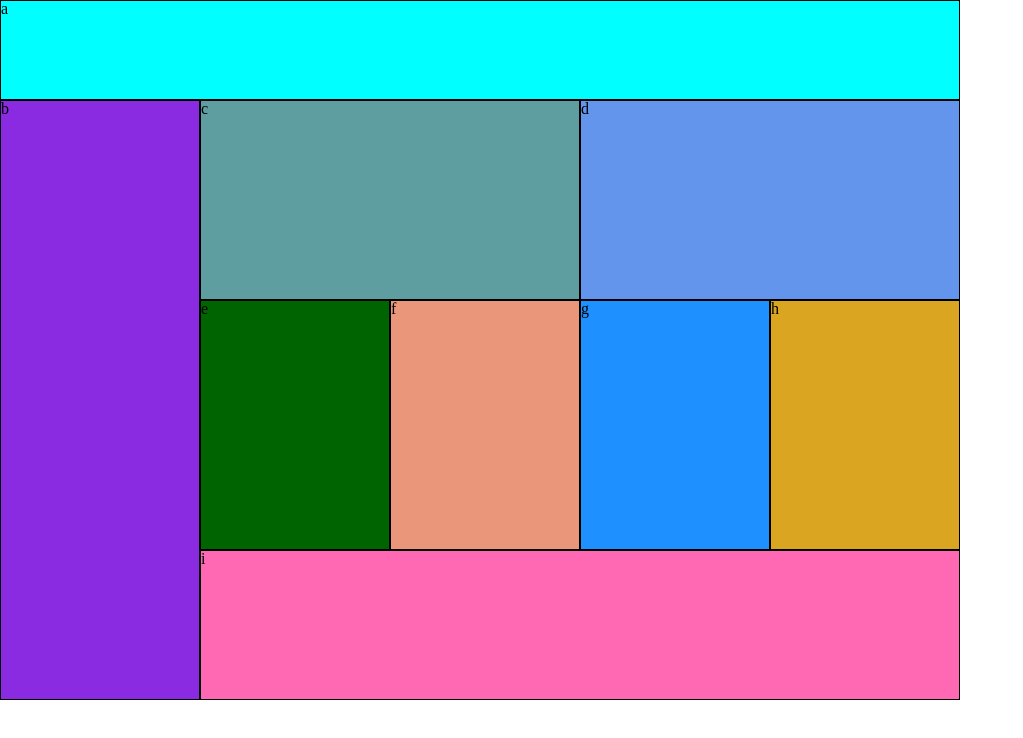
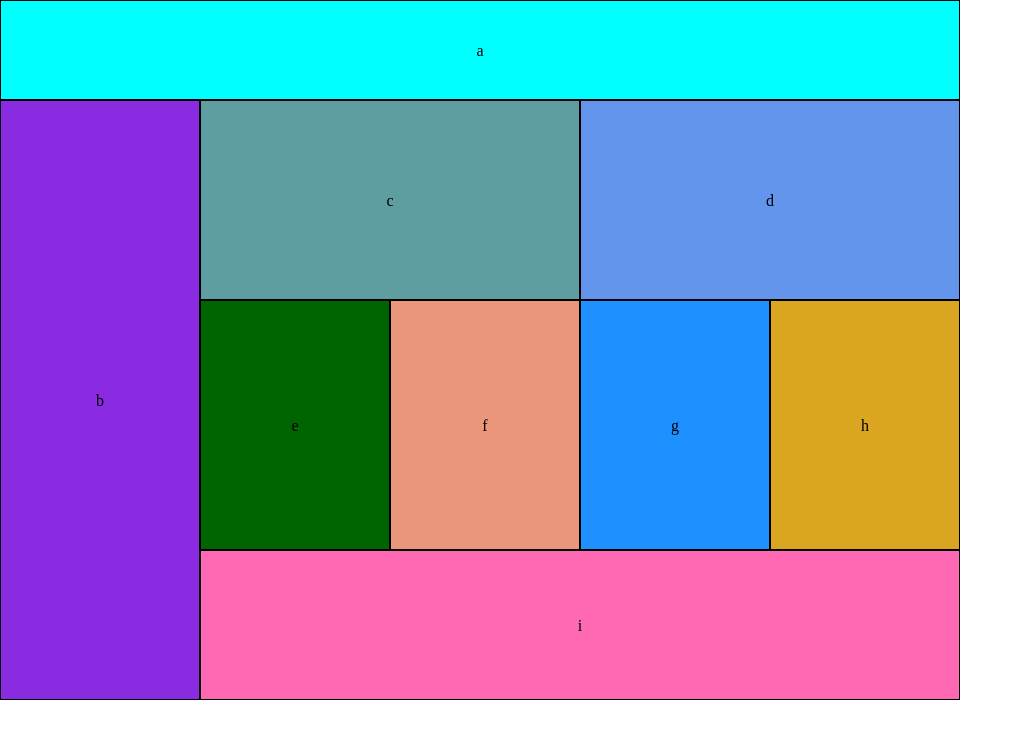
Before and after one commit to mdwohl/lab-01, a plain HTML site: page index.html in a window 1280 px wide. Shown: the whole page, without its empty margins (0-1023 px from the left). Drawn offline with Linux system fonts and the light colour scheme.

Commit message:
fixed centering of text

```diff
--- a/layout.css
+++ b/layout.css
@@ -1,94 +1,130 @@
 #a {
+  line-height: 75px;
+  text-align: center;
   width: 480px;
   height: 75px;
 }
 
 #b {
+  line-height: 150px;
+  text-align: center;
   width: 480px;
   height: 150px;
 }
 
 #c {
+  line-height: 125px;
+  text-align: center;
   width: 480px;
   height: 125px;
 }
 
 #d  {
+  line-height: 125px;
+  text-align: center;
   width: 480px;
   height: 125px;
 }
 
 #e {
+  line-height: 250px;
+  text-align: center;
   width: 240px;
   height: 250px;
   float: left;
 }
 
 #f {
+  line-height: 250px;
+  text-align: center;
   width: 240px;
   height: 250px;
   display: inline-block;
 }
 
 #g {
+  line-height: 250px;
+  text-align: center;
   width: 240px;
   height: 250px;
   float: left;
 }
 
 #h {
+  line-height: 250px;
+  text-align: center;
   width: 240px;
   height: 250px;
   display: inline-block;
 }
 
 #i {
+  line-height: 80px;
+  text-align: center;
   width: 480px;
   height: 80px;
 }
 
 @media only screen and (min-width: 960px){
   #a {
+    line-height: 100px;
+    text-align: center;
     width: 960px;
     height: 100px;
   }
   #b {
+    line-height: 600px;
+    text-align: center;
     width: 200px;
     height: 600px;
     float: left;
   }
   #c {
+    line-height: 200px;
+    text-align: center;
     width: 380px;
     height: 200px;
     float: left;
   }
   #d {
+    line-height: 200px;
+    text-align: center;
     width: 380px;
     height: 200px;
     display: inline-block;
   }
   #e {
+    line-height: 250px;
+    text-align: center;
     width: 190px;
     height: 250px;
     display: inline-block;
   }
   #f {
+    line-height: 250px;
+    text-align: center;
     width: 190px;
     height: 250px;
     float: left;
     display: inline-block;
   }
   #g {
+    line-height: 250px;
+    text-align: center;
     width: 190px;
     height: 250px;
     display: inline-block;
   }
   #h {
+    line-height: 250px;
+    text-align: center;
     width: 190px;
     height: 250px;
     display: inline-block;
   }
   #i {
+    line-height: 150px;
+    text-align: center;
     width: 760px;
     height: 150px;
     display: inline-block;
```
Also changed, not shown: base.css (line endings or trailing spaces).
